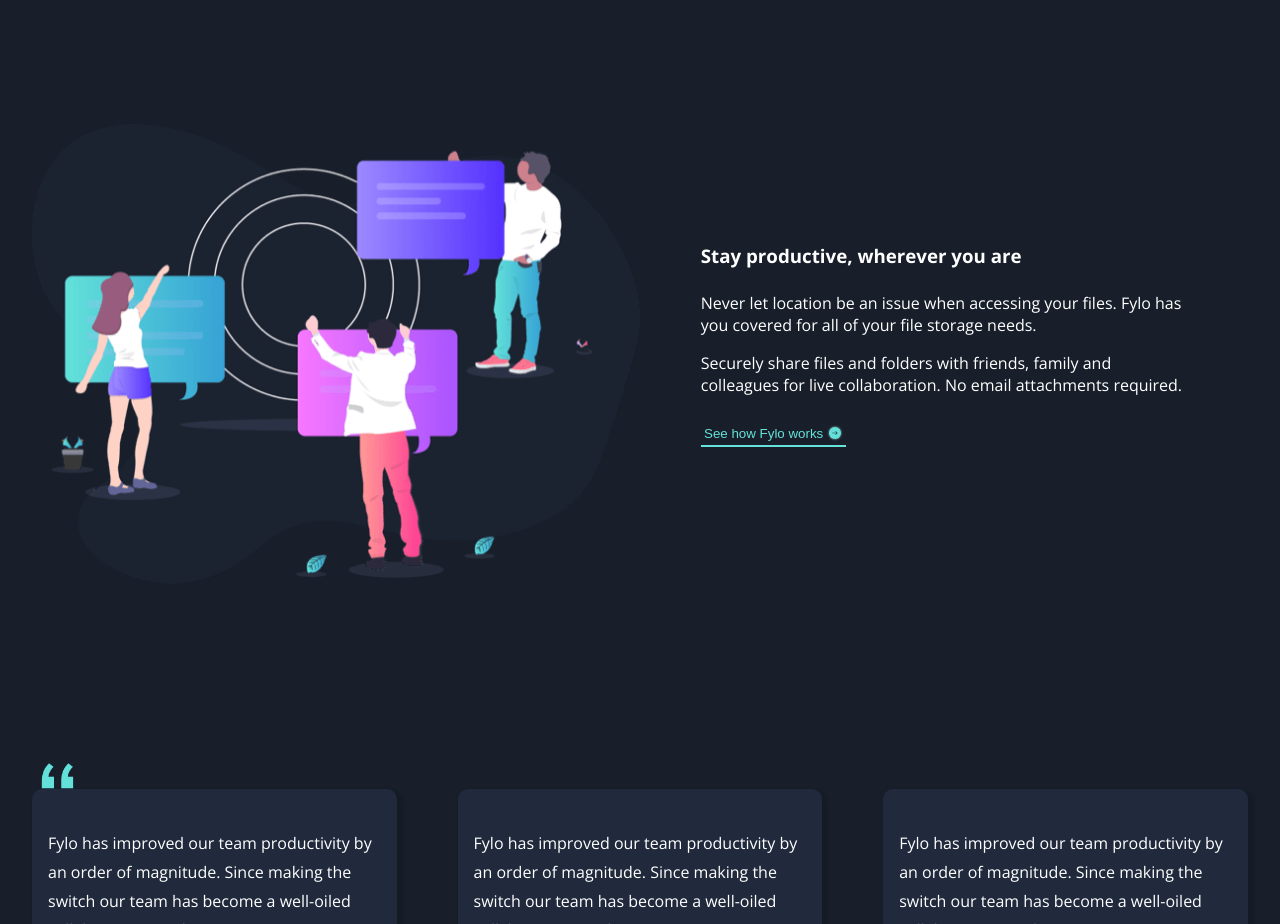
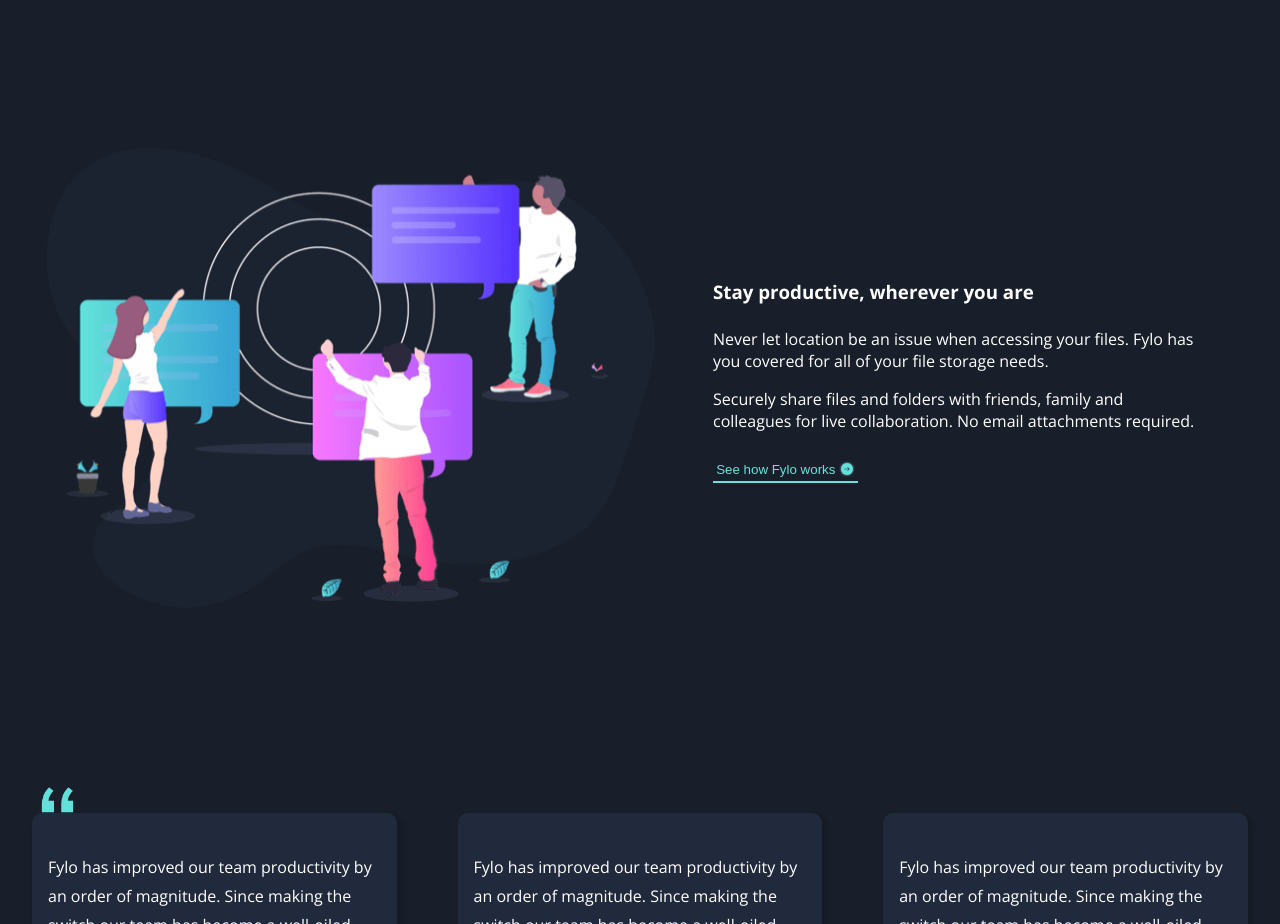
Before and after one commit to JANELIDZE26/fylo-landing, a plain HTML site: page index.html in a window 1280 px wide. Shown: the part 1700-2624 px from the top of the page. Drawn offline with nearby package versions, Linux system fonts and the light colour scheme.

Commit message:
desktop-version-finished

```diff
--- a/main.css
+++ b/main.css
@@ -146,7 +146,7 @@ main {
 
 .stay-productive div {
   width: 90%;
-  margin-bottom: 1.5rem;
+  margin: 1.5rem auto;
 }
 
 .stay-productive-illustration {
```
